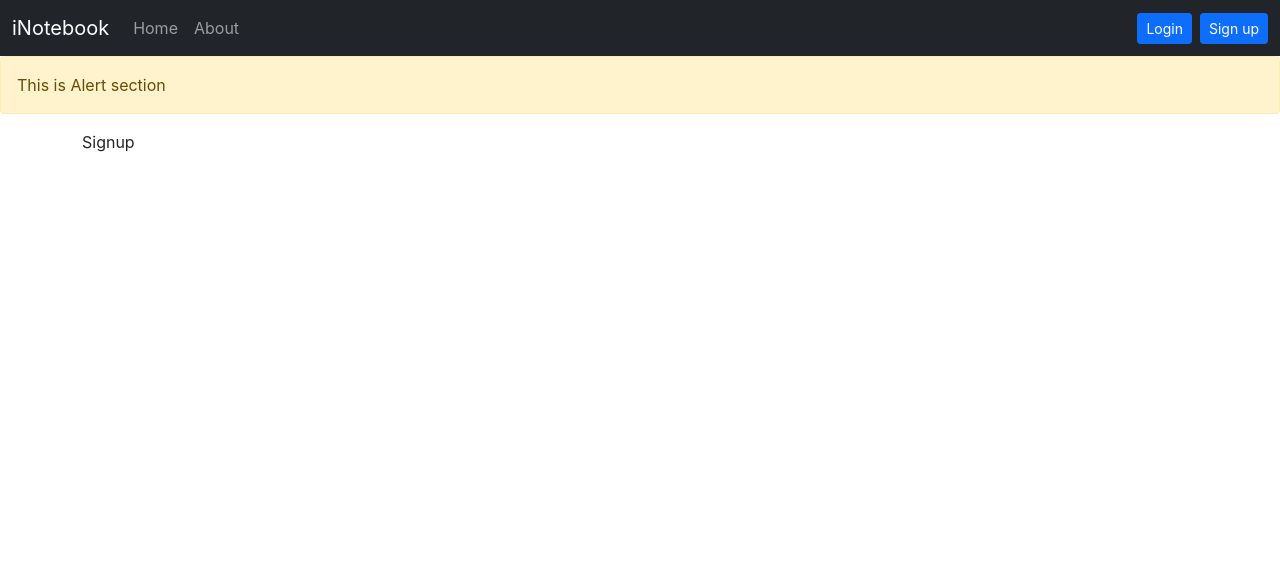
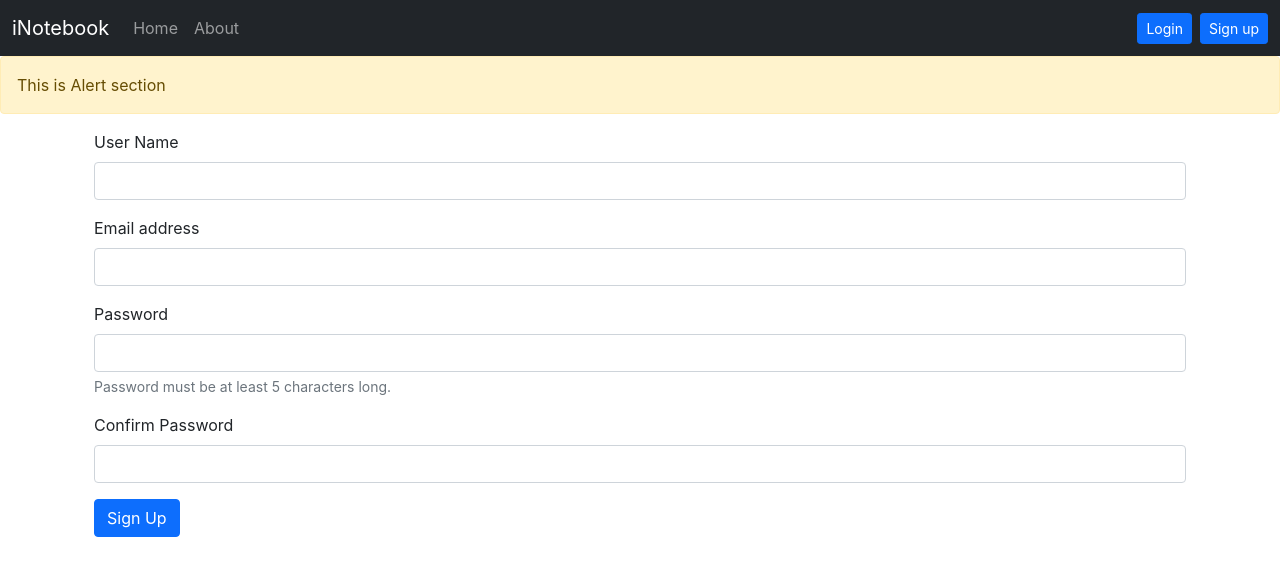
Before and after one commit to NomeshVyas/iNotebook, a React (Create React App) app: page /signup in a window 1280 px wide. Shown: the top 576 px of the page. Built offline with nearby package versions, Linux system fonts and the light colour scheme.

Commit message:
adding SignUp func

```diff
--- a/src/components/Login.js
+++ b/src/components/Login.js
@@ -37,13 +37,13 @@ const Login = () => {
   return (
     <form onSubmit={handleLogin}>
       <div className="mb-3">
-        <label htmlFor="exampleInputEmail1" className="form-label">Email address</label>
-        <input type="email" className="form-control" id="exampleInputEmail1" name='email' value={credentials.email} aria-describedby="emailHelp" onChange={onChange} />
+        <label htmlFor="loginEmail" className="form-label">Email address</label>
+        <input type="email" className="form-control" id="loginEmail" name='email' value={credentials.email} aria-describedby="emailHelp" onChange={onChange} />
         <div id="emailHelp" className="form-text">We'll never share your email with anyone else.</div>
       </div>
       <div className="mb-3">
-        <label htmlFor="exampleInputPassword1" className="form-label">Password</label>
-        <input type="password" className="form-control" id="exampleInputPassword1" name='password' value={credentials.password} onChange={onChange} />
+        <label htmlFor="loginPassword" className="form-label">Password</label>
+        <input type="password" className="form-control" id="loginPassword" name='password' value={credentials.password} onChange={onChange} />
       </div>
       <button type="submit" className="btn btn-primary">Login</button>
     </form>
--- a/src/components/Signup.js
+++ b/src/components/Signup.js
@@ -1,8 +1,60 @@
-import React from 'react'
+import React, { useContext, useState } from 'react';
+import { useNavigate } from 'react-router-dom';
+import noteContext from '../context/notes/NoteContext';
 
 const Signup = () => {
+  const context = useContext(noteContext);
+  const {host} = context;
+  let navigate = useNavigate();
+  const [signupCredentials, setSignupCredentials] = useState({name: "", email: "", password: "", confirmPass: ""});
+
+  const onChange = (e) => {
+    setSignupCredentials({...signupCredentials, [e.target.name]: e.target.value})
+  }
+
+  const handleSignup = async (e) => {
+    e.preventDefault();
+    if(signupCredentials.password!==signupCredentials.confirmPass){
+      return alert("password dosen't match with confirm password");
+    }
+    const url = `${host}/api/auth/createuser`;
+    const response = await fetch(url, {
+      method: 'POST',
+      headers: {
+        "Content-Type": "application/json",
+      },
+      body: JSON.stringify({name: signupCredentials.name, email: signupCredentials.email, password: signupCredentials.password })
+    })
+    const json = await response.json();
+    console.log(json);
+    if(json.success){
+      navigate("/");
+    } else{
+      alert("sorry a user with this email is already exists");
+    }
+  }
+
   return (
-    <div>Signup</div>
+    <form className='container' onSubmit={handleSignup}>
+      <div className="mb-3">
+        <label htmlFor="username" className="form-label">User Name</label>
+        <input type="text" className="form-control" id="username" name='name' value={signupCredentials.name} onChange={onChange} required />
+      </div>
+      <div className="mb-3">
+        <label htmlFor="signupEmail" className="form-label">Email address</label>
+        <input type="email" className="form-control" id="signupEmail" aria-describedby="emailHelp" name='email' value={signupCredentials.email} onChange={onChange} required />
+      </div>
+      <div className="mb-3">
+        <label htmlFor="signupPassword" className="form-label">Password</label>
+        <input type="password" className="form-control" id="signupPassword" name='password' value={signupCredentials.password} minLength={5} onChange={onChange} required />
+        <div id="emailHelp" className="form-text">Password must be at least 5 characters long.</div>
+      </div>
+      <div className="mb-3">
+        <label htmlFor="signupConfirmPassword" className="form-label">Confirm Password</label>
+        <input type="password" className="form-control" id="signupConfirmPassword" name='confirmPass' value={signupCredentials.confirmPass} minLength={5} onChange={onChange} required />
+      </div>
+      <button type="submit" className="btn btn-primary">Sign Up</button>
+    </form>
   )
 }
 
```
Also changed, not shown: 1 other file (tests, documents, lock files or other folders).
